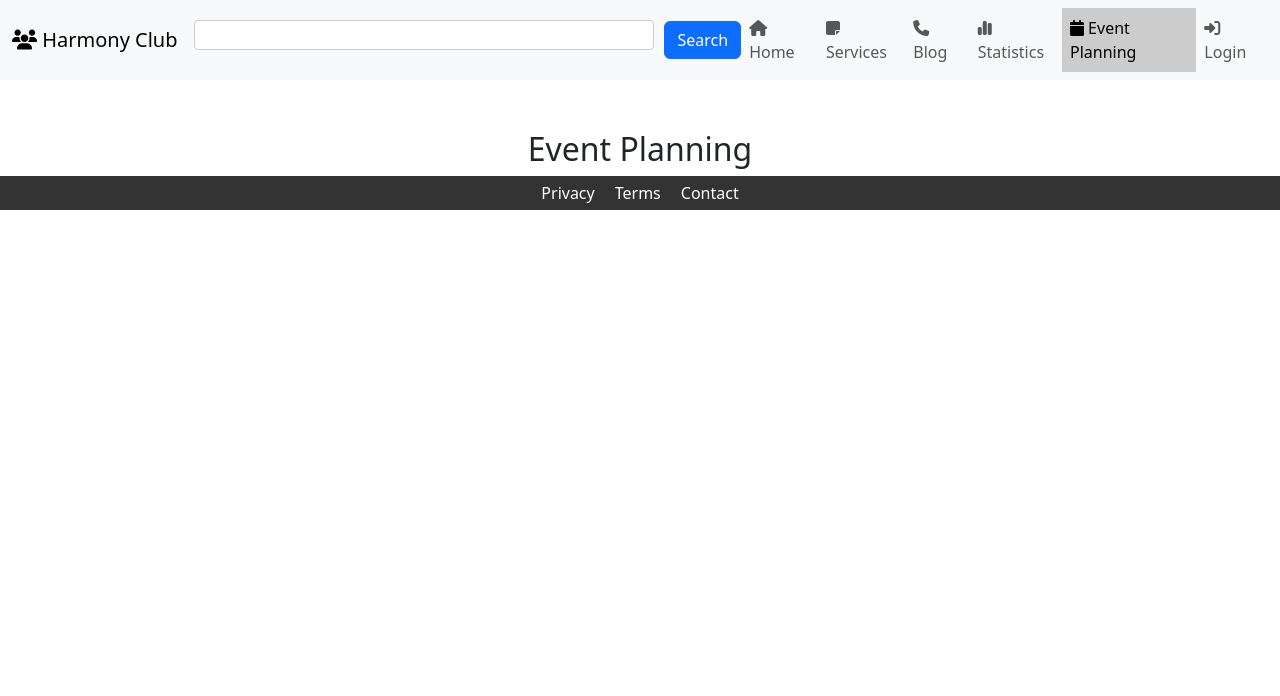
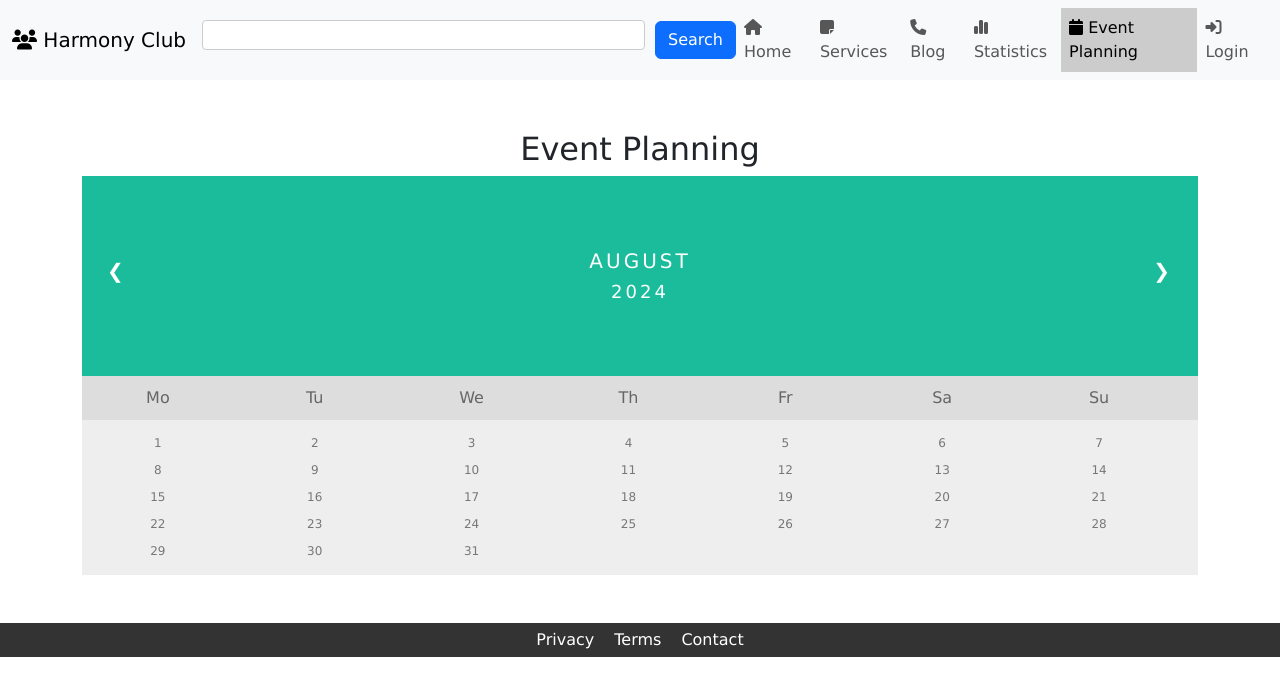
Before and after one commit to ChristopherGug/christophergug.github.io, a website: page event_planning.html in a window 1280 px wide. Drawn offline with nearby package versions, Linux system fonts and the light colour scheme.

Commit message:
event planning worked on

```diff
--- a/content/style.css
+++ b/content/style.css
@@ -212,3 +212,77 @@
      border: 1px solid #888;
      width: 80%; /* Could be more or less, depending on screen size */
  }
+
+ ul {list-style-type: none;}
+ body {font-family: Verdana, sans-serif;}
+
+ /* Month header */
+ .month {
+     padding: 70px 25px;
+     width: 100%;
+     background: #1abc9c;
+     text-align: center;
+ }
+
+ /* Month list */
+ .month ul {
+     margin: 0;
+     padding: 0;
+ }
+
+ .month ul li {
+     color: white;
+     font-size: 20px;
+     text-transform: uppercase;
+     letter-spacing: 3px;
+ }
+
+ /* Previous button inside month header */
+ .month .prev {
+     float: left;
+     padding-top: 10px;
+ }
+
+ /* Next button */
+ .month .next {
+     float: right;
+     padding-top: 10px;
+ }
+
+ /* Weekdays (Mon-Sun) */
+ .weekdays {
+     margin: 0;
+     padding: 10px 0;
+     background-color:#ddd;
+ }
+
+ .weekdays li {
+     display: inline-block;
+     width: 13.6%;
+     color: #666;
+     text-align: center;
+ }
+
+ /* Days (1-31) */
+ .days {
+     padding: 10px 0;
+     background: #eee;
+     margin: 0;
+ }
+
+ .days li {
+     list-style-type: none;
+     display: inline-block;
+     width: 13.6%;
+     text-align: center;
+     margin-bottom: 5px;
+     font-size:12px;
+     color: #777;
+ }
+
+ /* Highlight the "current" day */
+ .days li .active {
+     padding: 5px;
+     background: #1abc9c;
+     color: white !important
+ }
--- a/event_planning.html
+++ b/event_planning.html
@@ -24,10 +24,100 @@
 
 <header></header>
 
+<div class="modal hidden" id="eventModal" aria-labelledby="modalLabel" aria-hidden="true">
+    <div class="modal-dialog">
+        <div class="modal-content">
+            <div class="modal-header">
+                <h5 class="modal-title">New Event</h5>
+                <button type="button" class="btn-close" data-bs-dismiss="modal" aria-label="Close"></button>
+            </div>
+            <div class="modal-body">
+                <form name="EventCreation">
+                    <table>
+                        <tr>
+                            <td><strong>Event Name</strong></td>
+                            <td><input type="text" name="EventName" value="" size=20></td>
+                        </tr>
+                        <tr>
+                            <td><strong>Date</strong></td>
+                            <td><input type="date" name="EventDate" value="" size=20></td>
+                        </tr>
+                        <tr>
+                            <td><input type="submit" onclick="addEventToList(2)" value="Submit"></td>
+                            <td><input class="btn-primary" type="reset" value = "Clear"></td>
+                        </tr>
+                    </table>
+                </form>
+            </div>
+            <div class="modal-footer">
+                <button type="button" class="btn btn-secondary" data-bs-dismiss="modal">Close</button>
+            </div>
+        </div>
+    </div>
+</div>
+
 <!-- Statistics Section -->
-<div class="container">
+<div class="container mb-5">
     <div class="header">
         <h2>Event Planning</h2>
+    </div>
+
+    <div class="month">
+        <ul>
+            <li class="prev">&#10094;</li>
+            <li class="next">&#10095;</li>
+            <li>August<br><span style="font-size:18px">2024</span></li>
+        </ul>
+    </div>
+
+    <ul class="weekdays">
+        <li>Mo</li>
+        <li>Tu</li>
+        <li>We</li>
+        <li>Th</li>
+        <li>Fr</li>
+        <li>Sa</li>
+        <li>Su</li>
+    </ul>
+
+    <ul id="daysList" class="days">
+        <li>1</li>
+        <li>2</li>
+        <li>3</li>
+        <li>4</li>
+        <li>5</li>
+        <li>6</li>
+        <li>7</li>
+        <li>8</li>
+        <li>9</li>
+        <li>10</li>
+        <li>11</li>
+        <li>12</li>
+        <li>13</li>
+        <li>14</li>
+        <li>15</li>
+        <li>16</li>
+        <li>17</li>
+        <li>18</li>
+        <li>19</li>
+        <li>20</li>
+        <li>21</li>
+        <li>22</li>
+        <li>23</li>
+        <li>24</li>
+        <li>25</li>
+        <li>26</li>
+        <li>27</li>
+        <li>28</li>
+        <li>29</li>
+        <li>30</li>
+        <li>31</li>
+
+
+
+    </ul>
+    <div id="eventList">
+
     </div>
 </div>
 
--- a/scripts/main.js
+++ b/scripts/main.js
@@ -2,13 +2,22 @@
 /* Authors: Christopher Gugelmeier, Andrei Koshelev */
 /* Student ID: 100852340, 100894383 */
 /* Date of Completion: 01-27-2024 */
+
+
+function addEventToList(date) {
+    let eventList = $("#eventList")
+    sessionStorage.setItem("event", "wegwefwef");
+    let event= document.createElement("h1");
+    event.textContent = "ergeryugbheriu";
+    eventList.append(event);
+}
 
 // Function: closePopup
 // Description: Closes the popup by setting its display property to 'none'.
 // Parameters: None
 // Return Value: None
 function closePopup() {
-    var popupContainer = document.getElementById('popup-container');
+    let popupContainer = document.getElementById('popup-container');
     if (popupContainer) {
         popupContainer.style.display = 'none';
     }
@@ -319,6 +328,11 @@ function searchWebsite() {
         console.log("Called DisplayStatisticsPage...")
     }
 
+    function DisplayEventsPlanningPage()
+    {
+        console.log("Called DisplayEventsPlanningPage...")
+    }
+
     function Display404Page(){
         console.log("Called Display404Page()...")
     }
@@ -414,7 +428,13 @@ function searchWebsite() {
         // Check login status when the app starts
         CheckLogin();
     }
-
+    let list = document.getElementById("daysList").getElementsByTagName("li");
+    for ( let i = 0; i < list.length; i++ ) {
+        list[i].addEventListener( 'click', (e) => {
+            console.log(list[i].textContent + " was clicked");
+            $('#eventModal').show();
+        })
+    }
     window.addEventListener("load", Start)
 })()
 
--- a/scripts/router.js
+++ b/scripts/router.js
@@ -84,7 +84,8 @@ router.AddTable( [
     "/contact",
     "/events",
     "/gallery",
-    "/statistics"
+    "/statistics",
+    "/event_planning"
 ])
 
 let route = location.pathname;
```
